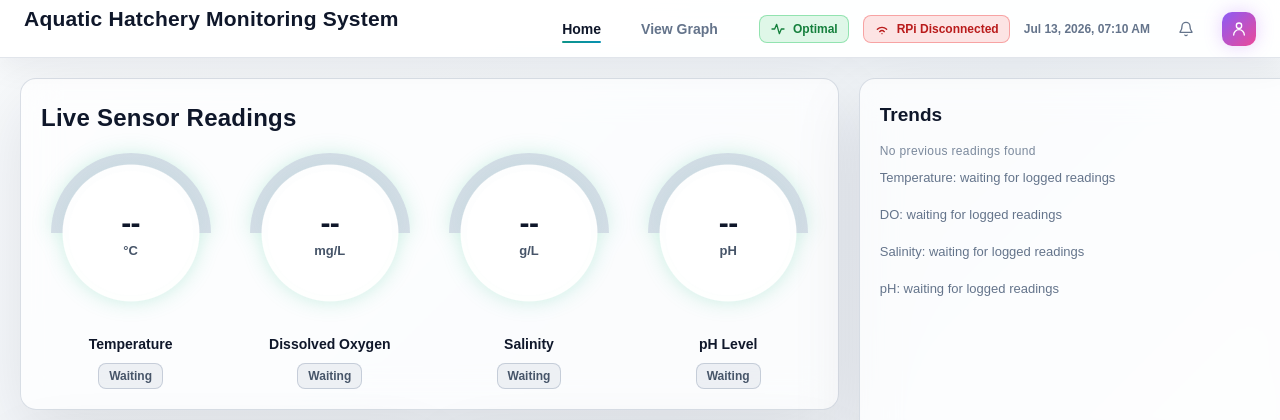
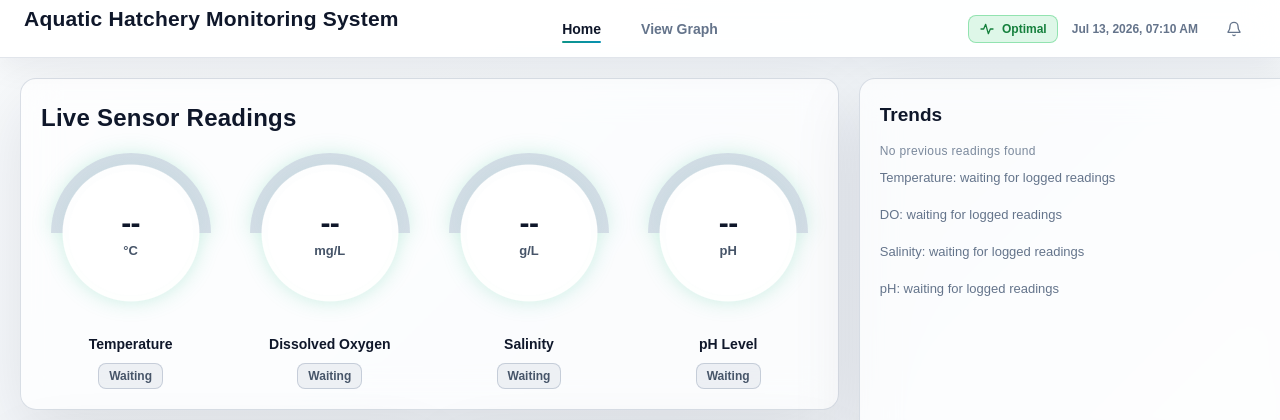
Before and after one commit to ScarXiFy/aquatic-hatchery-monitoring-system, a Flask app: page / in a window 1280 px wide; the page is wider, and only the part inside the window is pictured. Shown: the top 420 px of that part. Run offline with Flask 3, Linux system fonts and the light colour scheme; data comes from the database, SQL or seed files in the repository; data that the repository does not hold is empty; some libraries are stand-ins or nearby versions.

Commit message:
[enrico][Delete] Remove unused RPi connection status and user menu button from the header

```diff
--- a/app/templates/base.html
+++ b/app/templates/base.html
@@ -25,25 +25,11 @@
           <path d="M3 12h4l3-7 4 14 3-7h4" />
         </svg>
         Optimal</span>
-      <span class="status-pill status-rpi" id="socket-status" data-connected-label="RPi Connected" data-disconnected-label="RPi Disconnected">
-        <svg aria-hidden="true" viewBox="0 0 24 24">
-          <path d="M5 12.5a10 10 0 0 1 14 0" />
-          <path d="M8.5 16a5 5 0 0 1 7 0" />
-          <path d="M12 19h.01" />
-        </svg>
-        <span data-socket-status-label>RPi Connected</span>
-      </span>
       <time id="current-date-time" datetime="">--</time>
       <button class="icon-button" type="button" aria-label="View notifications">
         <svg aria-hidden="true" viewBox="0 0 24 24">
           <path d="M18 8a6 6 0 0 0-12 0c0 7-3 7-3 9h18c0-2-3-2-3-9" />
           <path d="M13.73 21a2 2 0 0 1-3.46 0" />
-        </svg>
-      </button>
-      <button class="user-button" type="button" aria-label="Open user menu">
-        <svg aria-hidden="true" viewBox="0 0 24 24">
-          <path d="M20 21a8 8 0 0 0-16 0" />
-          <circle cx="12" cy="7" r="4" />
         </svg>
       </button>
     </div>
```
